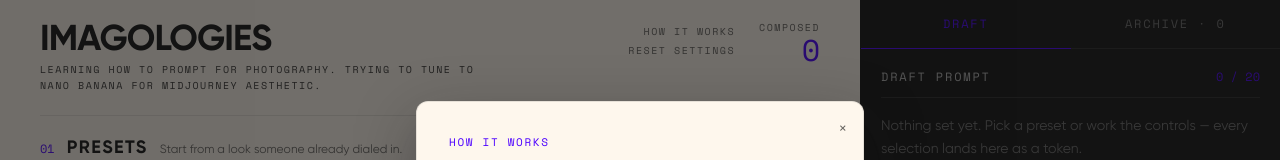
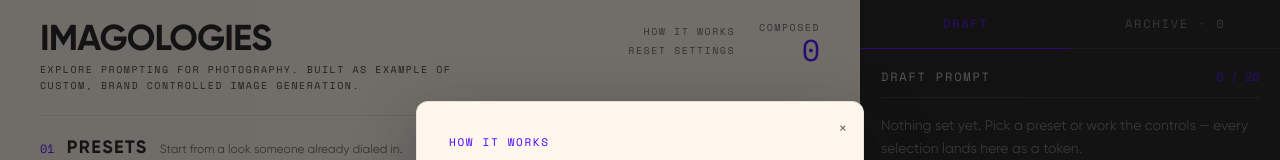
Before and after one commit to jamesrice/frames, a React (Vite) app: page / in a window 1280 px wide. Shown: the top 160 px of the page. Built offline with nearby package versions, Linux system fonts and the light colour scheme.

Commit message:
Update subhead copy

```diff
--- a/index.html
+++ b/index.html
@@ -6,7 +6,7 @@
     <title>Imagologies — Film Photography Prompt Builder</title>
     <meta
       name="description"
-      content="Learning how to prompt for photography. Build image-generation prompts for a film-photography aesthetic, tuned for Nano Banana and a MidJourney look."
+      content="Explore prompting for photography. Built as an example of custom, brand-controlled image generation."
     />
     <link rel="preconnect" href="https://fonts.googleapis.com" />
     <link rel="preconnect" href="https://fonts.gstatic.com" crossorigin />
--- a/src/components/Header.tsx
+++ b/src/components/Header.tsx
@@ -10,7 +10,7 @@ export function Header({ composeCount, onReset, onShowIntro }: HeaderProps) {
       <div className="min-w-0">
         <h1 className="font-gilroy text-3xl font-bold uppercase leading-none tracking-tight lg:text-4xl">Imagologies</h1>
         <p className="mt-1.5 max-w-md font-mono text-[10px] uppercase leading-relaxed tracking-[0.15em] text-ft-ink/85">
-          Learning how to prompt for photography. Trying to tune to Nano Banana for MidJourney aesthetic.
+          Explore prompting for photography. Built as example of custom, brand controlled image generation.
         </p>
       </div>
       <div className="flex items-start gap-6">
```
